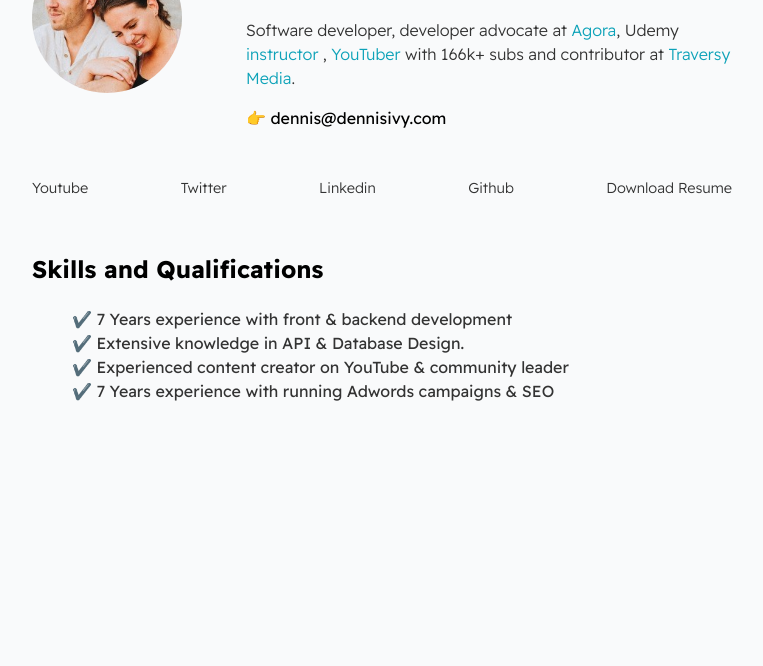
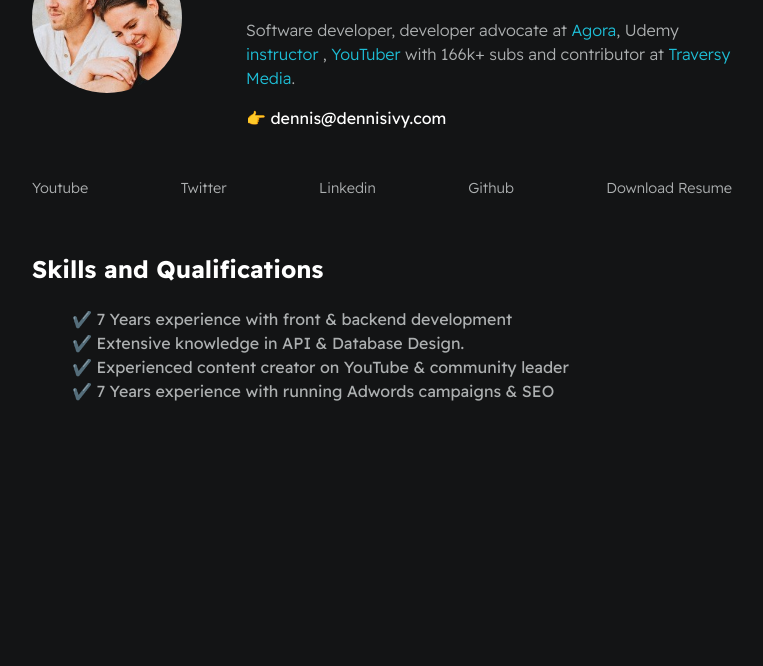
Before and after one commit to Annie-Huang/Digital-Resume, a website: page index.html in a window 1280 px wide. Shown: the part 134-800 px from the top of the page, without its empty margins (258-1021 px from the left). Drawn offline with Linux system fonts and the light colour scheme.

Commit message:
Create light and dark mode and use dark mode

```diff
--- a/styles/main.css
+++ b/styles/main.css
@@ -1,11 +1,23 @@
 @import url('https://fonts.googleapis.com/css2?family=Readex+Pro:wght@300;400;500;600;700&display=swap');
 
 :root {
-  --mainTextColor: #000;
-  --secondaryTextColor: rgb(51 51 51);
-  --mainLinkColor: #0da2b8;
-  --mainBorderColor: rgb(218, 218, 218);
-  --mainBgColor: rgb(249, 250, 251);
+  --mainTextColor-light: #000;
+  --secondaryTextColor-light: rgb(51 51 51);
+  --mainLinkColor-light: #0da2b8;
+  --mainBorderColor-light: rgb(218, 218, 218);
+  --mainBgColor-light: rgb(249, 250, 251);
+
+  --mainTextColor-dark: #fff;
+  --secondaryTextColor-dark: #adb0b1;
+  --mainLinkColor-dark: rgb(30, 190, 214);
+  --mainBorderColor-dark: #2b3031;
+  --mainBgColor-dark: #131415;
+
+  --mainTextColor: var(--mainTextColor-dark);
+  --secondaryTextColor: var(--secondaryTextColor-dark);
+  --mainLinkColor: var(--mainLinkColor-dark);
+  --mainBorderColor: var(--mainBorderColor-dark);
+  --mainBgColor: var(--mainBgColor-dark);
 }
 
 * {
```
